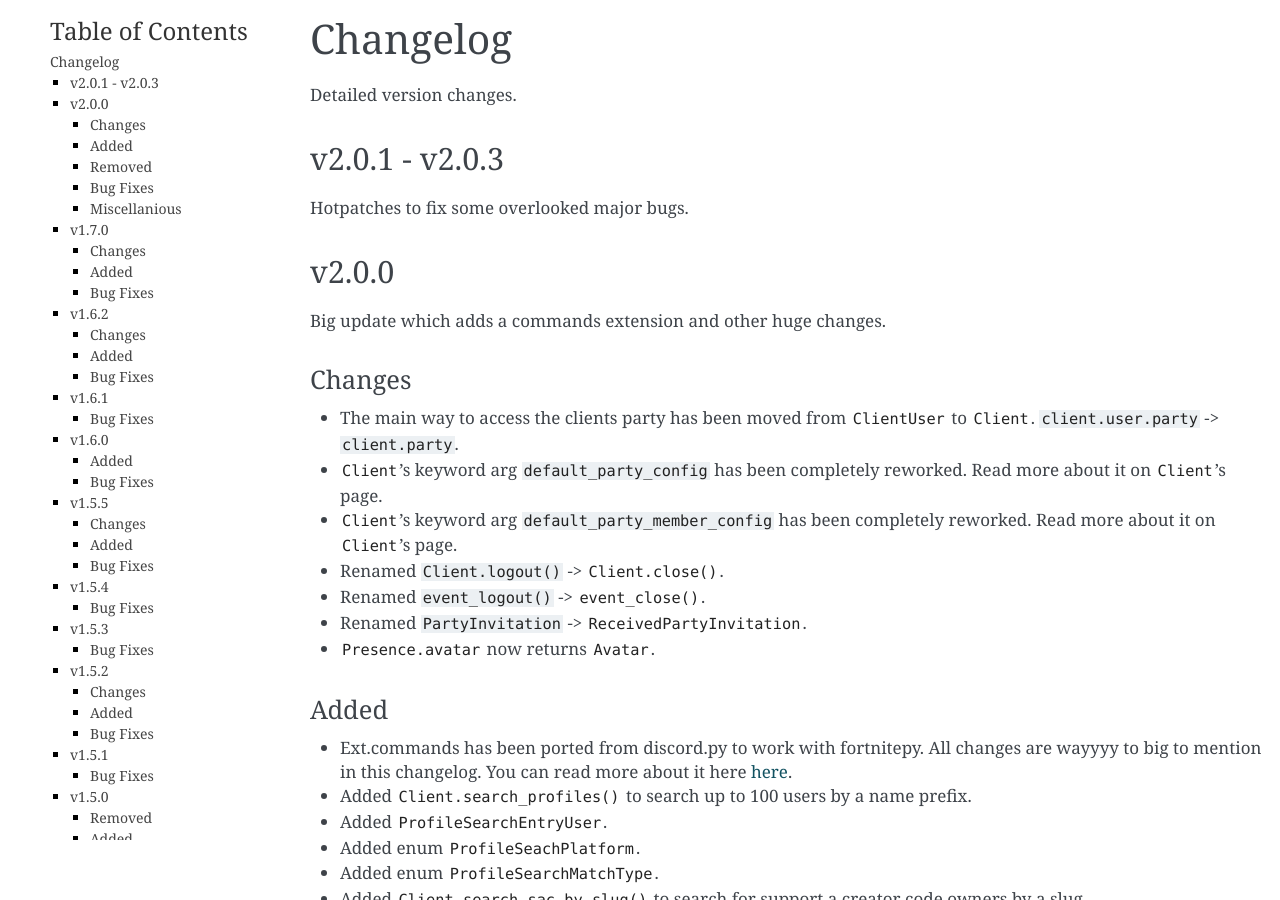
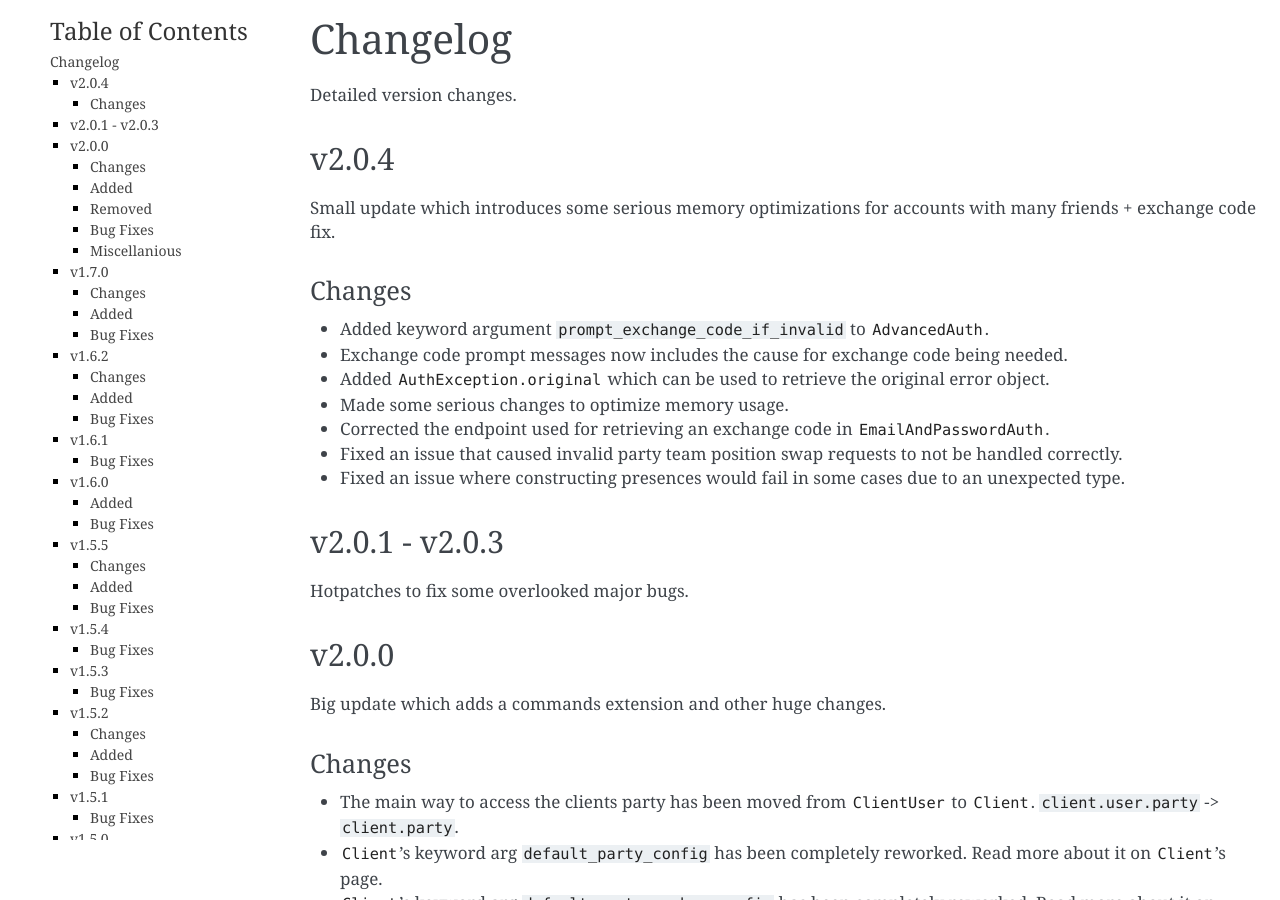
Before and after one commit to Terbau/fortnitepy, a Sphinx documentation site: the page built from docs/changelog.rst, in a window 1280 px wide and 900 px high. Built offline with Sphinx 7.4.7, drawn with Linux system fonts in a browser that asks for light colours.

Commit message:
2.0.4 changelog + version bump

```diff
--- a/docs/api.rst
+++ b/docs/api.rst
@@ -937,9 +937,6 @@ Data Classes
 
 Data classes used as data containers in the library.
 
-DefaultPartyConfig
-~~~~~~~~~~~~~~~~~~
-
 .. autoclass:: DefaultPartyConfig()
 	:members:
 
--- a/docs/changelog.rst
+++ b/docs/changelog.rst
@@ -4,6 +4,23 @@ Changelog
 =========
 
 Detailed version changes.
+
+
+v2.0.4
+------
+
+Small update which introduces some serious memory optimizations for accounts with many friends + exchange code fix.
+
+Changes
+~~~~~~~
+
+- Added keyword argument ``prompt_exchange_code_if_invalid`` to :class:`AdvancedAuth`.
+- Exchange code prompt messages now includes the cause for exchange code being needed.
+- Added :attr:`AuthException.original` which can be used to retrieve the original error object.
+- Made some serious changes to optimize memory usage.
+- Corrected the endpoint used for retrieving an exchange code in :class:`EmailAndPasswordAuth`.
+- Fixed an issue that caused invalid party team position swap requests to not be handled correctly.
+- Fixed an issue where constructing presences would fail in some cases due to an unexpected type.
 
 
 v2.0.1 - v2.0.3
--- a/fortnitepy/__init__.py
+++ b/fortnitepy/__init__.py
@@ -25,7 +25,7 @@ OUT OF OR IN CONNECTION WITH THE SOFTWARE OR THE USE OR OTHER DEALINGS IN THE
 SOFTWARE.
 """
 
-__version__ = '2.0.3'
+__version__ = '2.0.4'
 
 import asyncio
 from sys import platform, version_info
```
